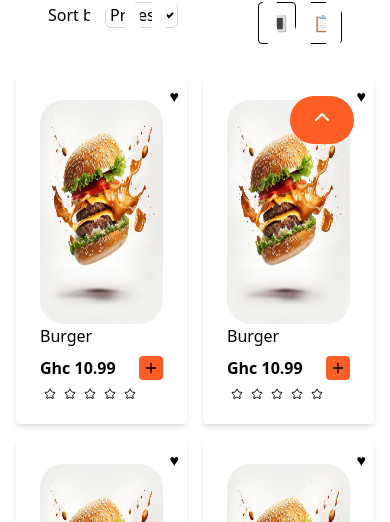
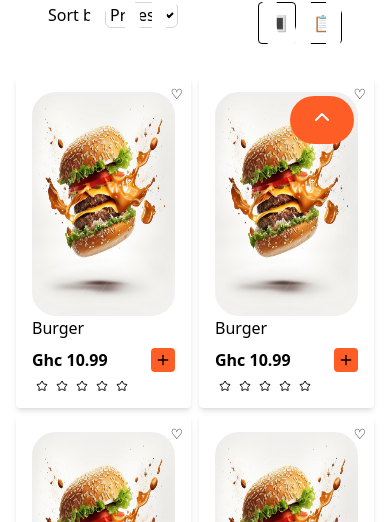
Before and after one commit to Real-Bambi/bambi_online, a React (Vite) app: page /goods in a window 390 px wide. Shown: the part 302-824 px from the top of the page. Built offline with nearby package versions, Linux system fonts and the light colour scheme.

Commit message:
changes to categories

```diff
--- a/src/Pages/categories/Vehicles.jsx
+++ b/src/Pages/categories/Vehicles.jsx
@@ -13,10 +13,10 @@ export default function Vehicles() {
       <div id="navbar">
         <Navbar />
       </div>
-      <div className="p-4">
-        <div className=" w-full h-64 md:h-[400px] bg- ">
-          <video ref={videoRef} src={AutoVideo} autoPlay muted playsInline loop className="  w-full h-full object-cover" />
-          <h1 className=" p-4 absolute top-50 text-white  text-8xl font-bold pt-16 ">AutoMobiles</h1>
+      <div className="p-2 md:p-4">
+        <div className="w-full h-64 md:h-[400px] bg- ">
+          <video ref={videoRef} src={AutoVideo} autoPlay muted playsInline loop className=" w-full h-full object-cover" />
+          <h1 className="p-2 md:p-4 absolute top-40 md:top-50 text-white text-2xl md:text-8xl font-bold pt-16 ">AutoMobiles</h1>
         </div>
 
 
--- a/src/components/Category.jsx
+++ b/src/components/Category.jsx
@@ -6,7 +6,7 @@ import ProductCard from "./ProductCard"
 export default function Catergory () {
     return (
             <div>
-<div className="grid grid-cols-2 md:grid-cols-5 gap-4 ">
+<div className="grid grid-cols-2 md:grid-cols-5 gap-2 ">
         {/* NavBAR */}
 
 
--- a/src/components/ProductCard.jsx
+++ b/src/components/ProductCard.jsx
@@ -1,31 +1,32 @@
 import InitialCard from '../assets/images/initial-product.jpg';
-import { Plus, Star } from 'lucide-react';
+import { Plus, Star, Heart } from 'lucide-react';
+import { useState } from 'react';
+
 
 
 
 
 
 export default function ProductCard() {
+    const [liked, setLiked] = useState(false);
 
 
-    function likeBtn() {
-        const heart = document.getElementById('heart');
-        heart.classList.toggle('text-red-500'); // Adds/removes red
-        heart.classList.toggle('text-black');   // Adds/removes black
-    }
 
     return (
-        <div className='shadow-md  mx-auto md:w-full bg-white rounded p-6 relative transform hover:scale-[1.20] transition '>
+        <div onDoubleClick={() => setLiked(!liked)} className='shadow-md  mx-auto  w-full bg-white rounded p-4 md:p-6 relative  transform hover:scale-[1.15] transition  '>
             <img src={InitialCard} alt="burger image" className='size-56 rounded-3xl' />
-            <span className='pt-4'>
+            <span className= 'pt-2 md:pt-4'>
 
                 <h1>Burger</h1>
                 <div className='flex flex-row justify-between pt-2 '>
                     <p className='font-bold'>Ghc 10.99</p>
-                 <div>
-                       <Plus className='bg-orangelight rounded p-1 ' />
-                       <div></div>
-                 </div>
+                    <div className='relative group'>
+                        <Plus className='cursor-pointer bg-orangelight rounded p-1 ' />
+                    <div className="absolute top-7 mb-2 left-1/2 transform -translate-x-1/2 bg-bluelight text-white text-xs px-2 py-1 rounded opacity-0 group-hover:opacity-100 transition pointer-events-none z-10 whitespace-nowrap">
+                        Add to cart
+                    </div>
+
+                    </div>
 
                 </div>
                 <div className='flex'>
@@ -35,10 +36,11 @@ export default function ProductCard() {
                 </div>
                 <span
                     id="heart"
-                    onClick={likeBtn}
-                    className="cursor-pointer absolute top-2 right-2 text-black"
+
+                    className={`absolute text-sm md:text-2xl top-2 right-2 cursor-pointer ${liked ? 'text-red-500' : 'text-black'}`}
+
                 >
-                    ♥
+                    {liked ? '♥' : '♡'}
                 </span>
 
             </span>
```
